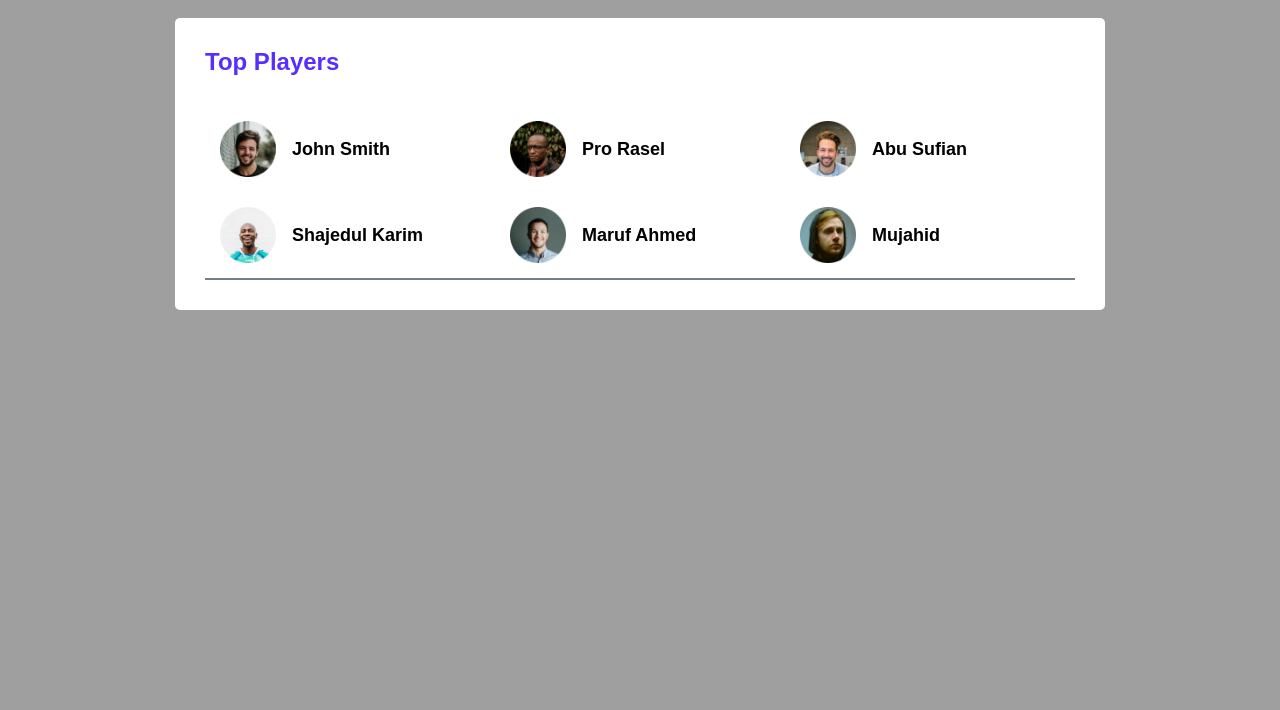
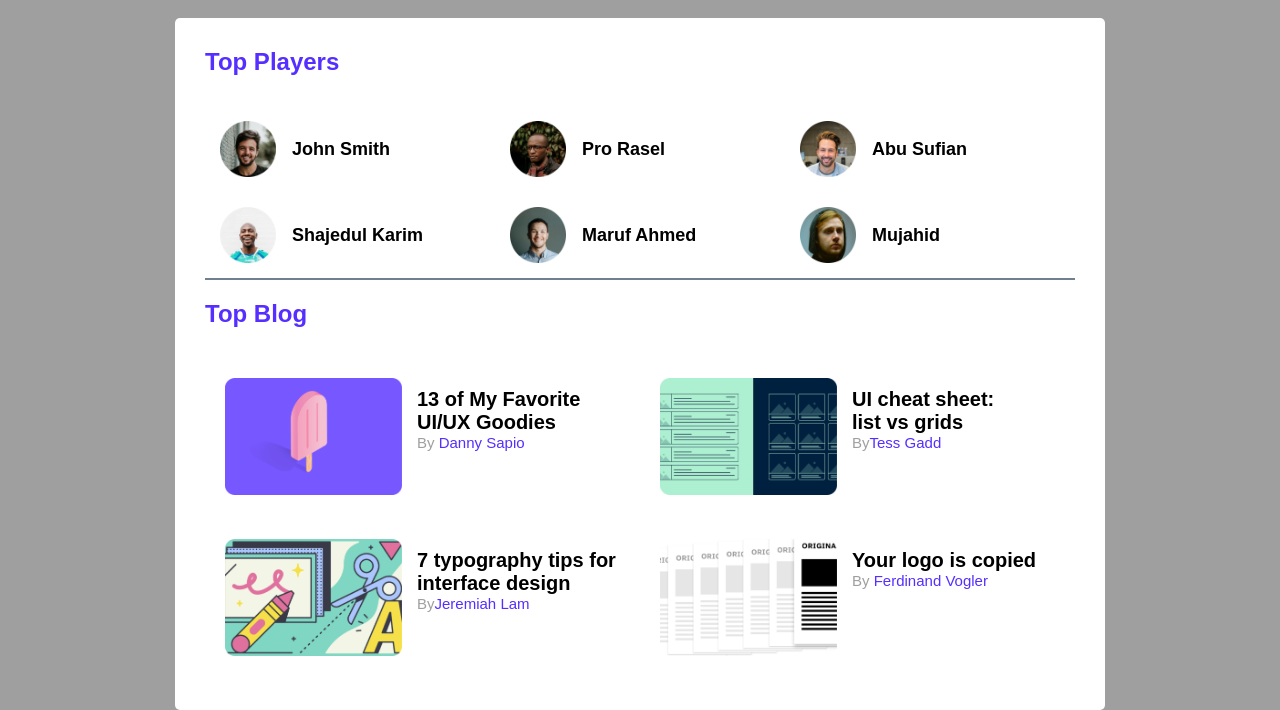
Before and after one commit to tanu200/leader-board, a plain HTML site: page index.html in a window 1280 px wide. Shown: the part 93-803 px from the top of the page. Drawn offline with Linux system fonts and the light colour scheme.

Commit message:
top blog add

```diff
--- a/index.html
+++ b/index.html
@@ -72,6 +72,61 @@
 
             </div>
             <hr>
+            <!---top blog-->
+            <div class="top-blog">
+                <h2>Top Blog</h2>
+                <div class="blogs">
+                    <article class="blog">
+                        <div class="blog-1">
+                            <img src="images/blogs/blog-1.png" alt="">
+                        </div>
+                        <div class="text-1">
+                            <h3>13 of My Favorite
+                                UI/UX Goodies</h3>
+                            <p>By<a href=""> Danny Sapio</a></p>
+                        </div>
+
+                    </article>
+
+                    <article class="blog">
+                        <div class="blog-1">
+                            <img src="images/blogs/blog-2.png" alt="">
+                        </div>
+                        <div class="text-1">
+                            <h3>UI cheat sheet: <br>
+                                list vs grids</h3>
+                            <p>By<a href="">Tess Gadd</a></p>
+                        </div>
+
+                    </article>
+
+                    <article class="blog">
+                        <div class="blog-1">
+                            <img src="images/blogs/blog-3.png" alt="">
+                        </div>
+                        <div class="text-1">
+                            <h3>7 typography tips
+                                for interface design</h3>
+                            <p>By<a href="">Jeremiah Lam</a></p>
+                        </div>
+
+                    </article>
+
+                    <article class="blog">
+                        <div class="blog-1">
+                            <img src="images/blogs/blog-4.png" alt="">
+                        </div>
+                        <div class="text-1">
+                            <h3>Your logo is
+                                copied</h3>
+                            <p>By<a href=""> Ferdinand Vogler</a></p>
+                        </div>
+
+                    </article>
+
+                </div>
+
+            </div>
         </section>
 
     </main>
--- a/style.css
+++ b/style.css
@@ -80,3 +80,41 @@ main{
 hr{
     border: 1px solid slategray;
 }
+.top-blog h2{
+
+    color: #562EFF;
+    font-size:24px;
+    margin-bottom: 30px;
+}
+.top-blog{
+    margin-top: 20px;
+}
+.blog-1 img{
+    width: 177px;
+    height: 117px;
+}
+.blogs{
+    display: grid;
+    grid-template-columns: 1fr 1fr;
+
+}
+.blog{
+    display: flex;
+    padding: 20px;
+
+}
+.text-1{
+    margin-left: 15px;
+    margin-top: 10px;
+}
+.text-1 h3{
+    font-size: 20px;
+}
+.text-1 p{
+    color:#9F9F9F;
+    font-size: 15px;
+}
+.text-1 a{
+    text-decoration: none;
+    color:#562EFF;
+}
```
